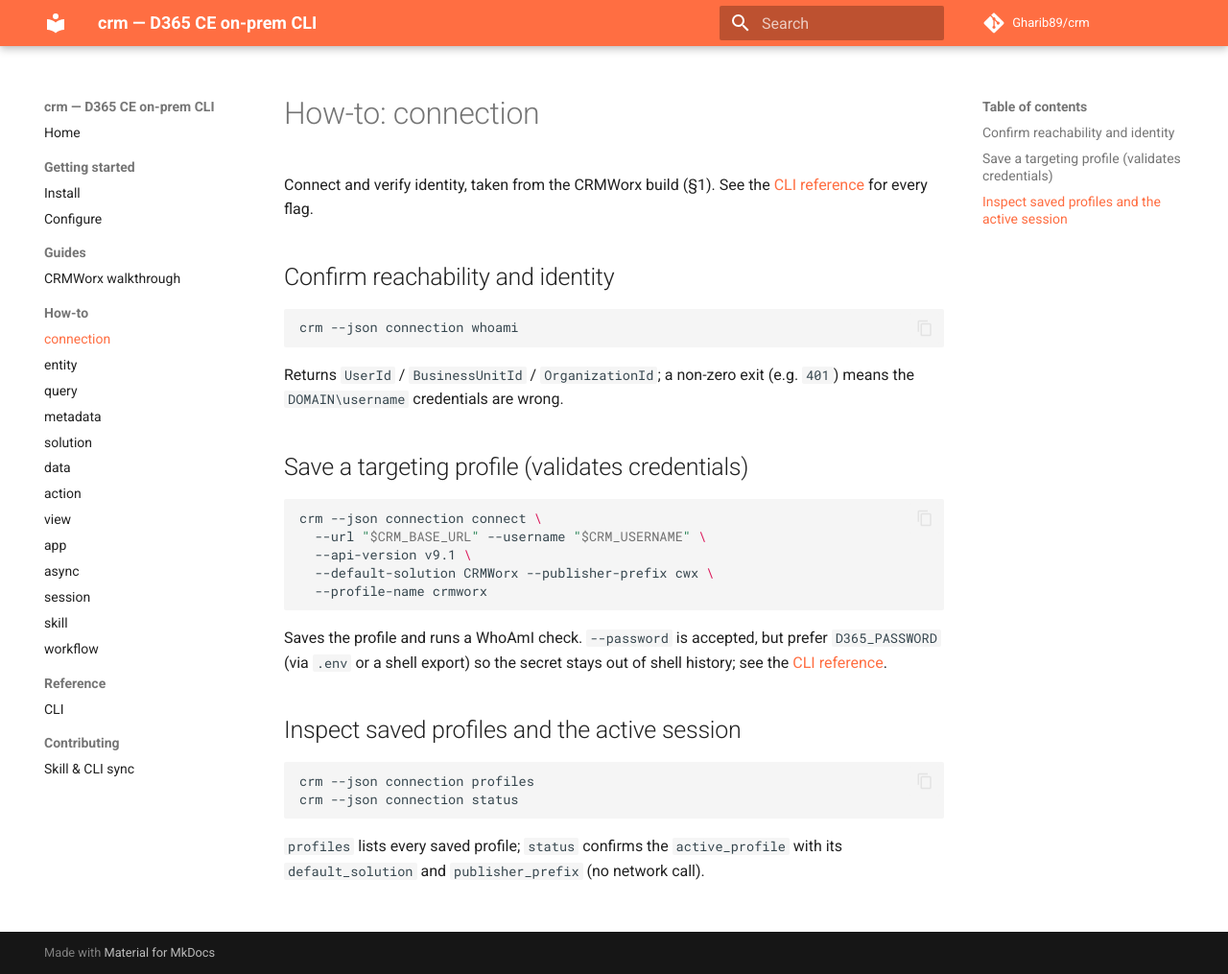
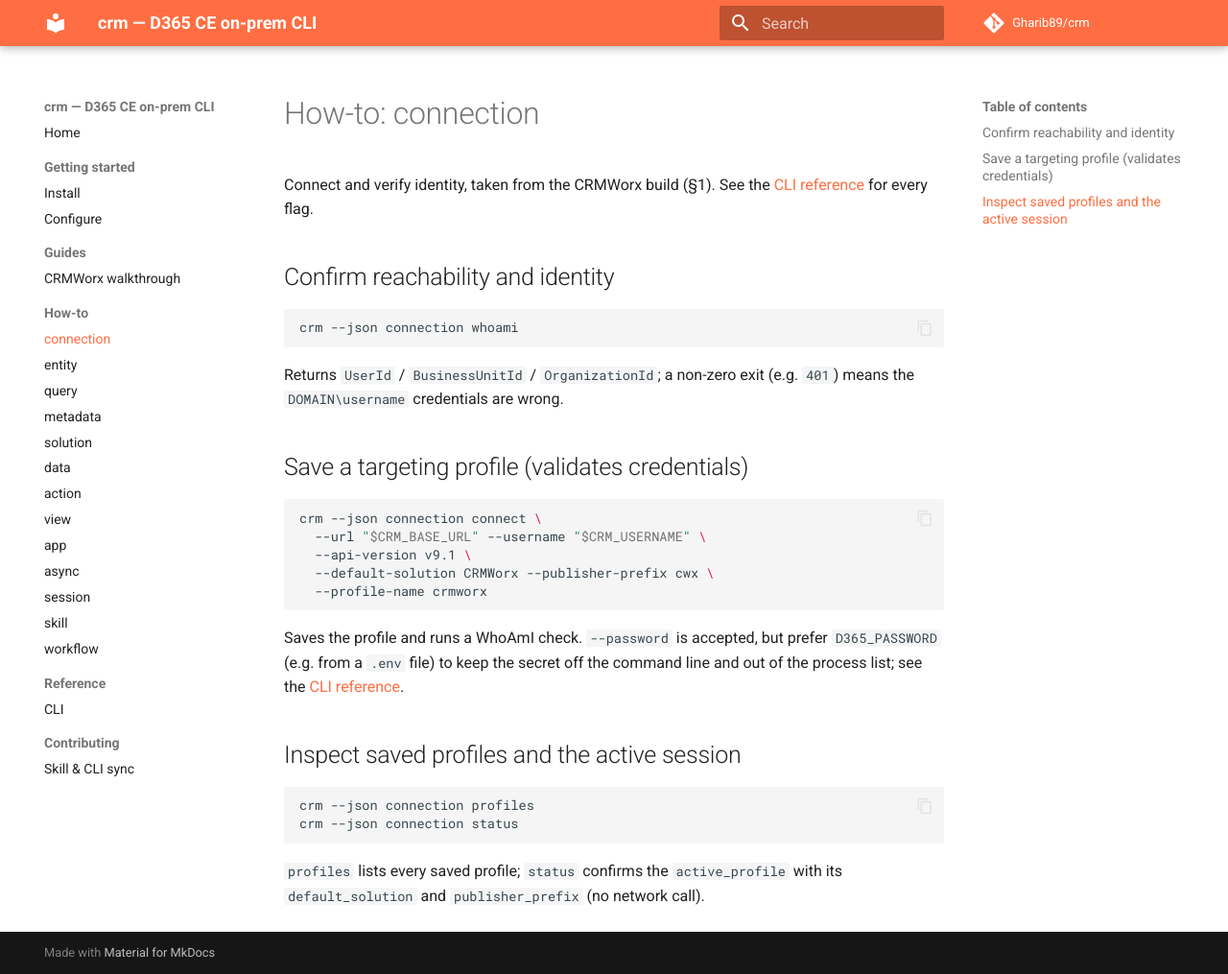
Before and after one commit to Gharib89/crm, an MkDocs documentation site: the page built from docs/how-to/connection.md, in a window 1280 px wide and 1015 px high. Shown: the whole window at 96% size. Built offline with MkDocs 1.6.1 and Material for MkDocs 9.7.7, drawn with Linux system fonts in a browser that asks for light colours; comment, search, counter and statistics services are not loaded.

Commit message:
docs: address Copilot round 2 on session/connection notes
- session: recipe uses --json, which emits the full history array;
  the 50-item truncation is text-mode only — note now distinguishes them
- connection: drop the "out of shell history" claim (a shell export is
  itself recorded); keep the accurate "off the command line / process list"

Co-Authored-By: Claude Opus 4.8 (1M context) <noreply@anthropic.com>

````diff
--- a/docs/how-to/connection.md
+++ b/docs/how-to/connection.md
@@ -19,7 +19,7 @@ crm --json connection connect \
   --default-solution CRMWorx --publisher-prefix cwx \
   --profile-name crmworx
 ```
-Saves the profile and runs a WhoAmI check. `--password` is accepted, but prefer `D365_PASSWORD` (via `.env` or a shell export) so the secret stays out of shell history; see the [CLI reference](../reference/cli.md).
+Saves the profile and runs a WhoAmI check. `--password` is accepted, but prefer `D365_PASSWORD` (e.g. from a `.env` file) to keep the secret off the command line and out of the process list; see the [CLI reference](../reference/cli.md).
 
 ## Inspect saved profiles and the active session
 
````
Also changed, not shown: docs/how-to/session.md (+1 -1 lines).
